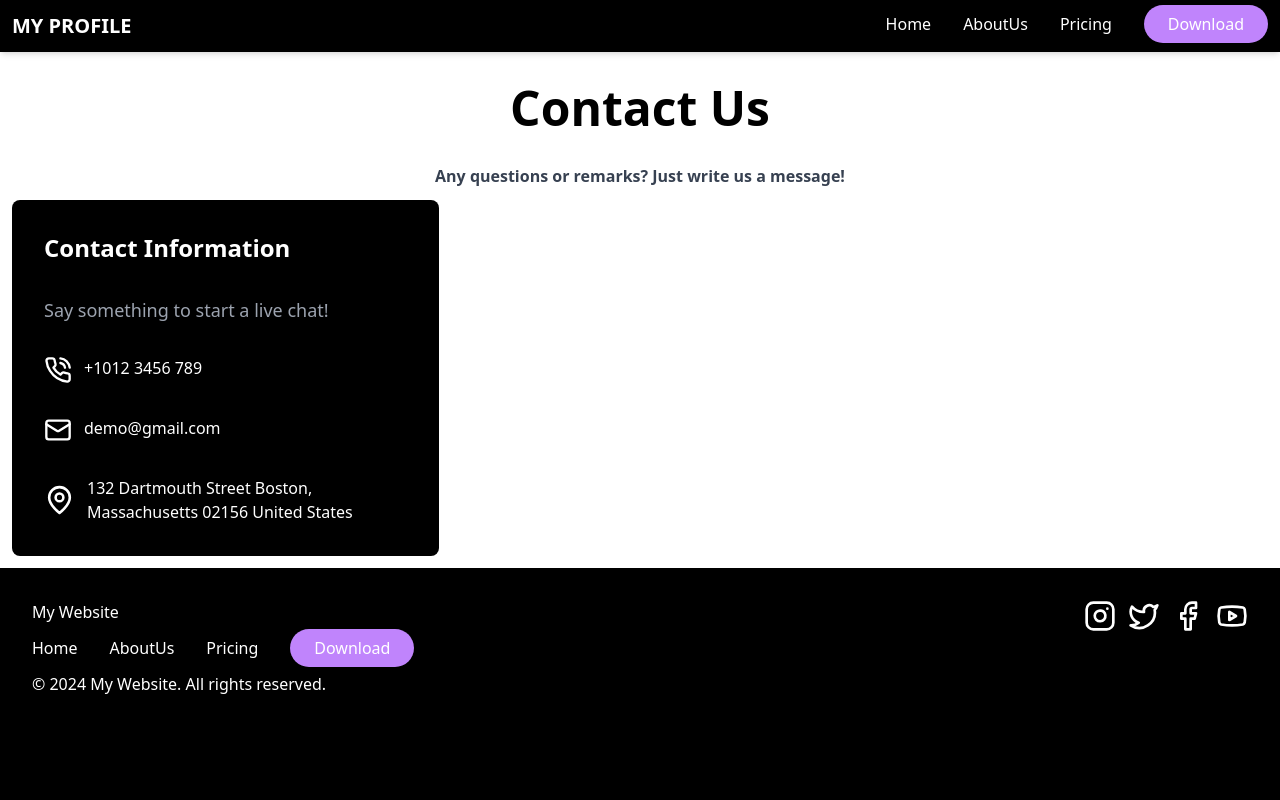
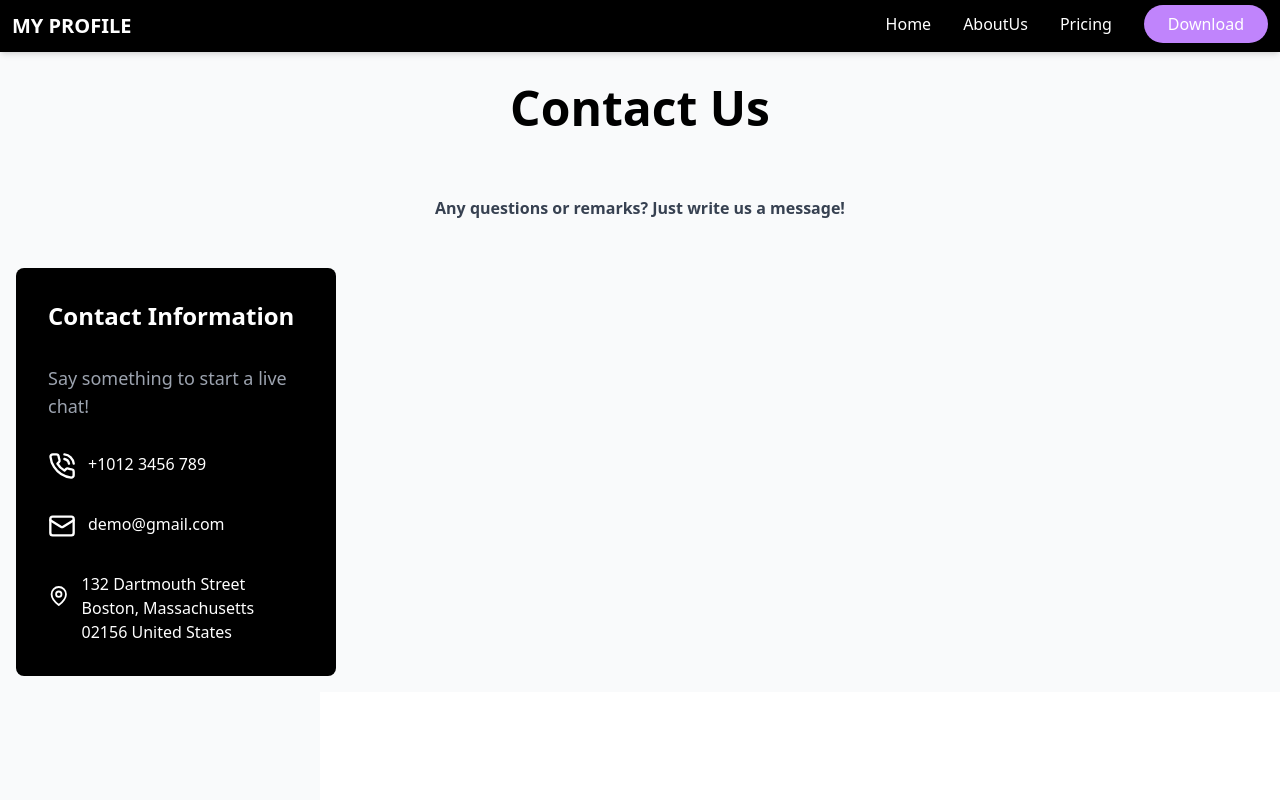
Before and after one commit to zeiq-co/anoop-project, a Next.js app: page /contact in a window 1280 px wide. Shown: the top 800 px of the page. Built offline with nearby package versions, Linux system fonts and the light colour scheme.

Commit message:
Made box thats next to black one
It is not showing next to the black box even though i have used justify-end, instead its showing underneath.

```diff
--- a/src/pages/contact.jsx
+++ b/src/pages/contact.jsx
@@ -4,7 +4,7 @@ import { Instagram, Twitter, Facebook, Youtube} from 'lucide-react';
 
 export default function Home() {
   return (
-    <div className='min-h-screen bg-white'>
+    <div className='min-h-screen bg-gray-50'>
       {/* Header */}
       <div className='flex flex-row bg-black p-3 text-white shadow-md'>
         <div className='flex flex-1'>
@@ -18,14 +18,15 @@ export default function Home() {
 
       {/* Title */}
       <h1 className='p-8 text-center text-5xl font-bold'>Contact Us</h1>
-      <p className='text-center font-extrabold text-gray-700'>
+      <p className='text-center font-extrabold text-gray-700 p-8'>
         Any questions or remarks? Just write us a message!
       </p>
       {/* Title */}
 
       {/* Info */}
       <div>
-        <div className='h-86 m-3 w-1/3 rounded-lg bg-black p-4 text-white'>
+        {/* Black Box */}
+        <div className='min-h-96 m-4 w-1/4 rounded-lg bg-black p-4 text-white'>
           <h1 className='p-4 text-2xl font-bold'>Contact Information</h1>
           <p className='p-4 text-lg text-gray-400'>Say something to start a live chat!</p>
           <div className='flex flex-row space-x-3 p-4'>
@@ -41,11 +42,18 @@ export default function Home() {
             <p> 132 Dartmouth Street Boston, Massachusetts 02156 United States </p>
           </div>
         </div>
+        {/* Black Box */}
+        {/* White Box */}
+        <div className='bg-white justify-self-end min-h-96 w-3/4'>
+
+
+        </div>
+        {/* White Box */}
       </div>
       {/* Info */}
 
       {/* Footer */}
-      <div className='flex h-60 flex-row justify-between bg-black p-8'>
+      <div className='flex flex-row justify-between bg-black p-8'>
         <div className='space-y-3 text-white'>
           <h4 className='text-white'>My Website</h4>
           <Nav />
```
Also changed, not shown: 1 other file (tests, documents, lock files or other folders).
